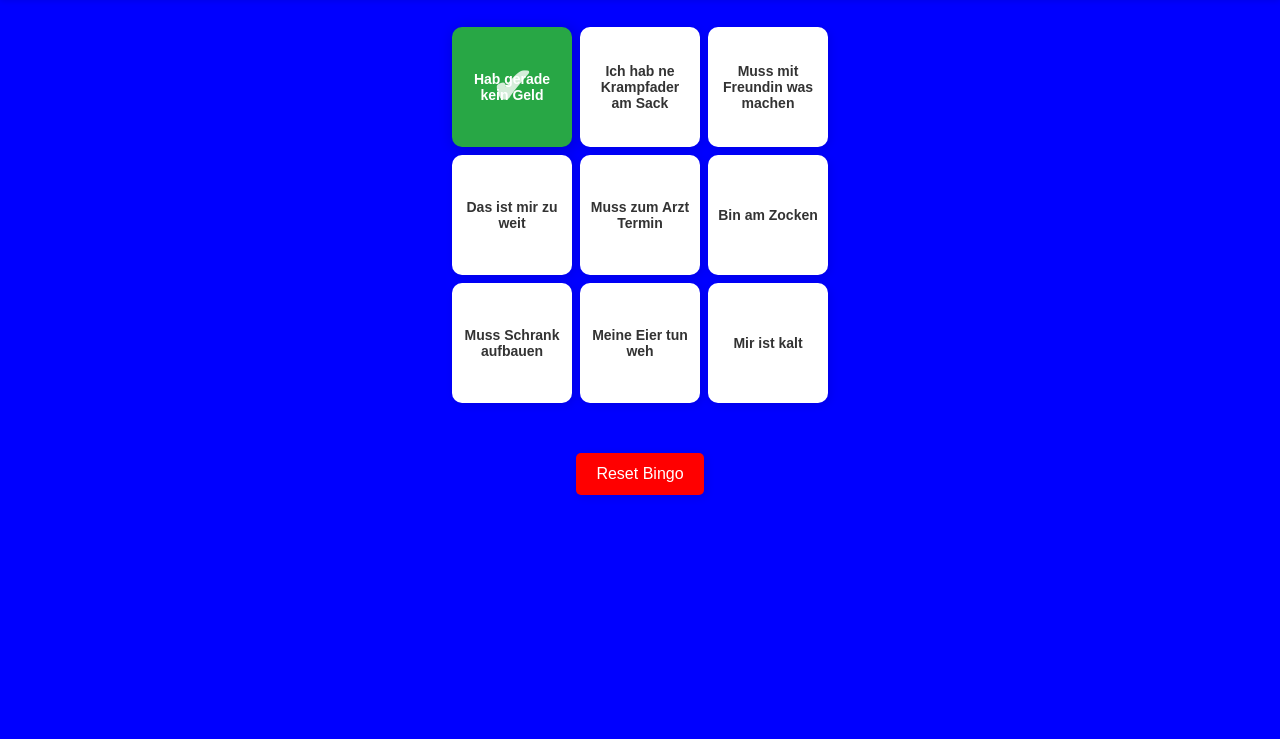
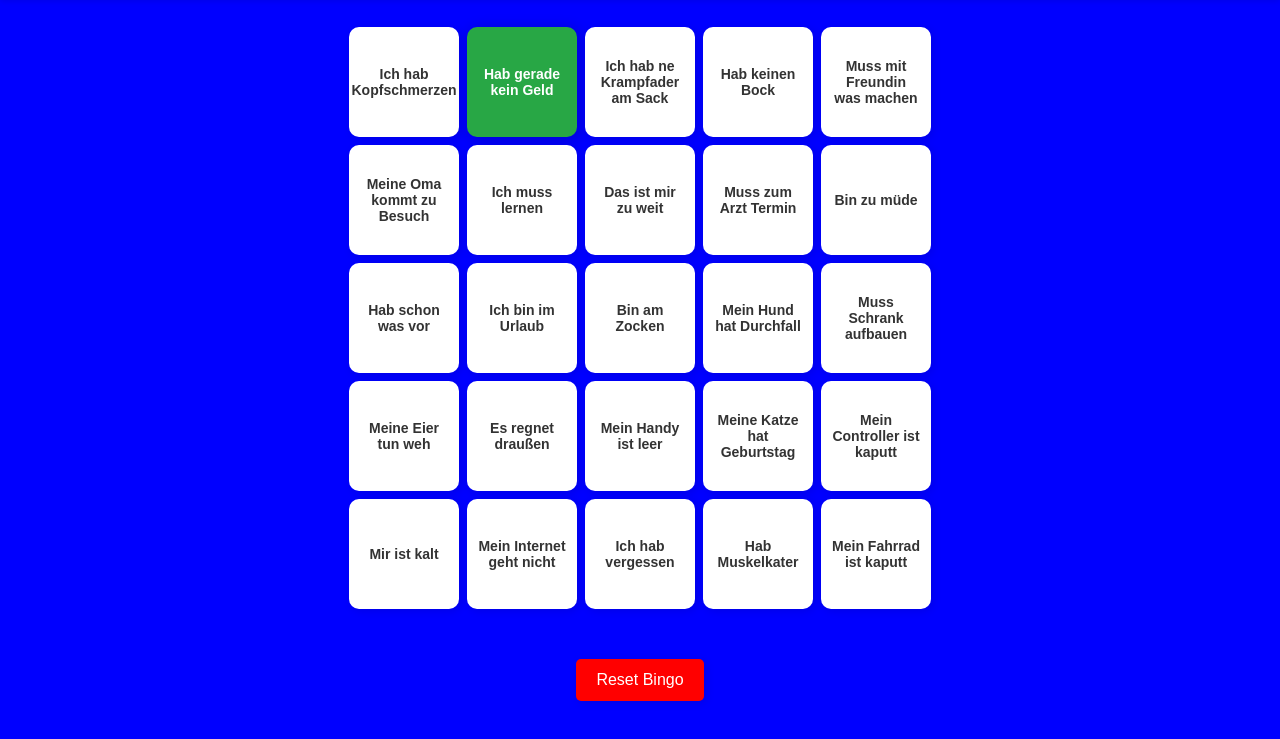
Before and after one commit to MetoRizz/BingoFUX, a plain HTML site: page Index.html in a window 1280 px wide. Both pictures are taken after a click on the element "Hab gerade kein Geld". Shown: the part 61-800 px from the top of the page. Drawn offline with Linux system fonts and the light colour scheme.

Commit message:
Update Index.html

```diff
--- a/Index.html
+++ b/Index.html
@@ -26,16 +26,16 @@
 
         .bingo-grid {
             display: grid;
-            grid-template-columns: repeat(3, 1fr);
+            grid-template-columns: repeat(5, 1fr);
             gap: 8px;
             place-content: center;
-            max-width: 320px;
+            max-width: 500px;
             margin: 30px auto;
         }
 
         .bingo-cell {
-            width: 100px;
-            height: 100px;
+            width: 90px;
+            height: 90px;
             padding: 10px;
             border-radius: 10px;
             background: white;
@@ -48,10 +48,7 @@
             display: flex;
             justify-content: center;
             align-items: center;
-        }
-
-        .bingo-cell:hover {
-            background: #e9ecef;
+            position: relative;
         }
 
         .bingo-cell.marked {
@@ -60,12 +57,9 @@
             box-shadow: 2px 2px 15px rgba(0, 0, 0, 0.2);
         }
 
-        .bingo-cell.marked::after {
-            content: '\2714';
-            font-size: 50px;
-            color: white;
-            opacity: 0.8;
-            position: absolute;
+        .bingo-cell.disabled {
+            pointer-events: none;
+            opacity: 0.5;
         }
 
         button {
@@ -83,6 +77,27 @@
         button:hover {
             background-color: #f30d0d;
         }
+
+        @keyframes confetti {
+            0% {
+                transform: translateY(0) rotate(0);
+                opacity: 1;
+            }
+
+            100% {
+                transform: translateY(100vh) rotate(720deg);
+                opacity: 0;
+            }
+        }
+
+        .confetti {
+            position: absolute;
+            width: 10px;
+            height: 10px;
+            background: red;
+            opacity: 0.7;
+            animation: confetti 3s ease-out infinite;
+        }
     </style>
 </head>
 
@@ -94,7 +109,13 @@
         const words = [
             "Muss mit Freundin was machen", "Muss zum Arzt Termin", "Mir ist kalt",
             "Muss Schrank aufbauen", "Hab gerade kein Geld", "Bin am Zocken",
-            "Meine Eier tun weh", "Ich hab ne Krampfader am Sack", "Das ist mir zu weit"
+            "Meine Eier tun weh", "Ich hab ne Krampfader am Sack", "Das ist mir zu weit",
+            "Ich hab Kopfschmerzen", "Mein Handy ist leer", "Meine Katze hat Geburtstag",
+            "Hab Muskelkater", "Mein Fahrrad ist kaputt", "Hab schon was vor",
+            "Bin zu müde", "Mein Internet geht nicht", "Ich muss lernen",
+            "Hab keinen Bock", "Es regnet draußen", "Mein Hund hat Durchfall",
+            "Meine Oma kommt zu Besuch", "Mein Controller ist kaputt", "Ich bin im Urlaub",
+            "Ich hab vergessen"
         ];
 
         function shuffle(array) {
@@ -108,14 +129,40 @@
 
         function toggleMarked(gridCell) {
             gridCell.classList.toggle('marked');
-            const cellId = Number(gridCell.id);
-            let selected = localStorage.getItem("markedIds") ? localStorage.getItem("markedIds").split(",").map(Number) : [];
-            if (selected.includes(cellId)) {
-                selected = selected.filter(id => id !== cellId);
-            } else {
-                selected.push(cellId);
+            checkBingo();
+        }
+
+        function checkBingo() {
+            const cells = document.querySelectorAll(".bingo-cell");
+            const grid = Array.from(cells).map(cell => cell.classList.contains("marked"));
+
+            for (let i = 0; i < 5; i++) {
+                if (grid.slice(i * 5, i * 5 + 5).every(Boolean) ||
+                    [0, 1, 2, 3, 4].map(x => grid[i + x * 5]).every(Boolean)) {
+                    celebrateWin();
+                    return;
+                }
             }
-            localStorage.setItem("markedIds", selected.join(","));
+            if ([0, 6, 12, 18, 24].map(x => grid[x]).every(Boolean) ||
+                [4, 8, 12, 16, 20].map(x => grid[x]).every(Boolean)) {
+                celebrateWin();
+            }
+        }
+
+        function celebrateWin() {
+            document.querySelectorAll(".bingo-cell").forEach(cell => cell.classList.add("disabled"));
+            for (let i = 0; i < 100; i++) {
+                createConfetti();
+            }
+        }
+
+        function createConfetti() {
+            const confetti = document.createElement("div");
+            confetti.className = "confetti";
+            confetti.style.left = `${Math.random() * 100}vw`;
+            confetti.style.backgroundColor = `hsl(${Math.random() * 360}, 100%, 50%)`;
+            document.body.appendChild(confetti);
+            setTimeout(() => confetti.remove(), 3000);
         }
 
         function init() {
@@ -123,7 +170,7 @@
             const shuffledWords = shuffle(words);
             let i = 0;
 
-            shuffledWords.slice(0, 9).forEach((word) => {
+            shuffledWords.slice(0, 25).forEach((word) => {
                 const cell = document.createElement("div");
                 cell.className = "bingo-cell";
                 cell.id = i;
```
